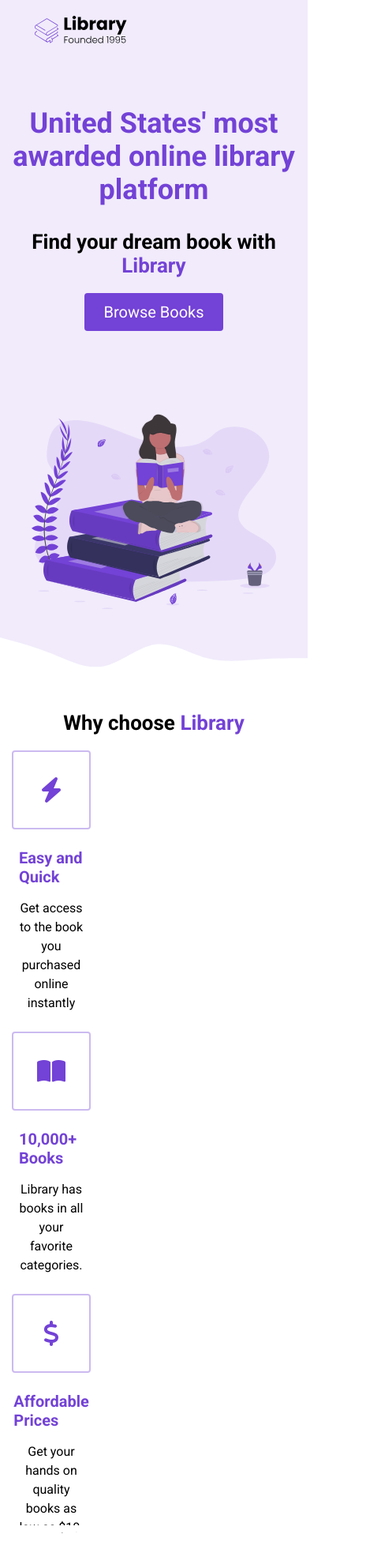
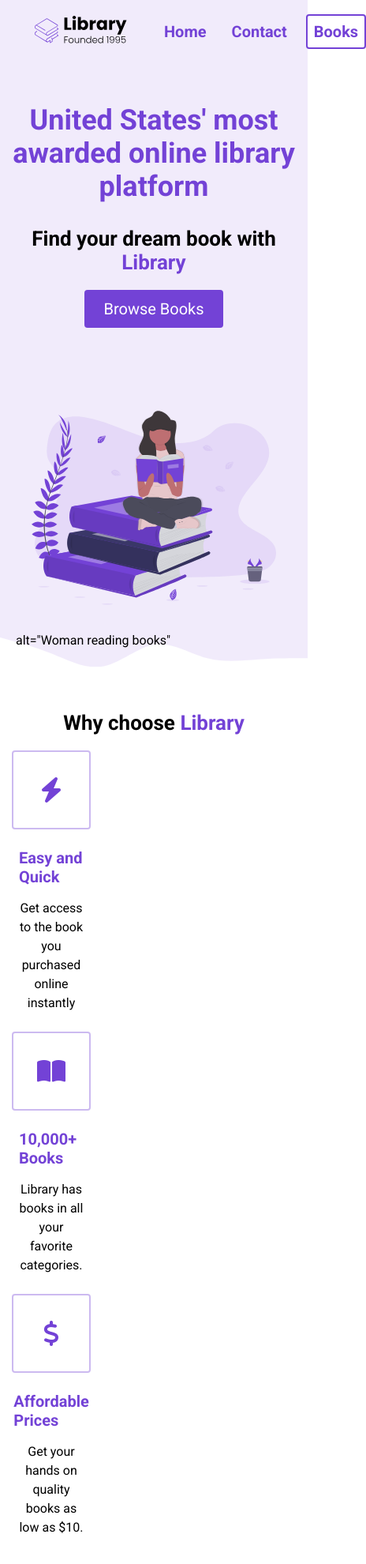
Before and after one commit to ghostCOD1978/My-first-repository-, a plain HTML site: page index.html in a window 390 px wide. Shown: the top 1980 px of the page at 79% size, 464 px wide, since content can reach past the window. Drawn offline with Linux system fonts and the light colour scheme.

Commit message:
Updated project

```diff
--- a/e-commerce2.html/assets/styles.css
+++ b/e-commerce2.html/assets/styles.css
@@ -11,7 +11,7 @@ body {
  }
 
 .nav__links {
-    display: none;
+    display: flex;
     align-items: center;
 }
 
@@ -185,7 +185,7 @@ HIGHLIGHTS
     z-index: 1;
     background-size: cover;
     background-repeat: no-repeat;
-    transform: translateY(-100%) rotate(180deg);
+    transform: translateY(100%) rotate(180deg);
 }
 
 .highlight__wrapper {
@@ -195,6 +195,9 @@ HIGHLIGHTS
 @media (max-width: 768px) {
   .highlight__wrapper {
     flex-direction: column;
+  }
+  .highlight {
+    width: 100%;
   }
 }
 
--- a/index.html
+++ b/index.html
@@ -27,7 +27,7 @@
                     <button class="btn">Browse Books</button>
                 </div>
                 <figure class="header__img--wrapper">
-                   <img src="./e-commerce2.html/assets/Undraw_Books.svg">
+                   <img src="./e-commerce2.html/assets/Undraw_Books.svg"> alt="Woman reading books"
                 </figure>
             </div>
         </header>
@@ -176,6 +176,7 @@
                    </div>
                 </div>
             </div>
+        </div>
         </section>
     </main>
 </body>
```
